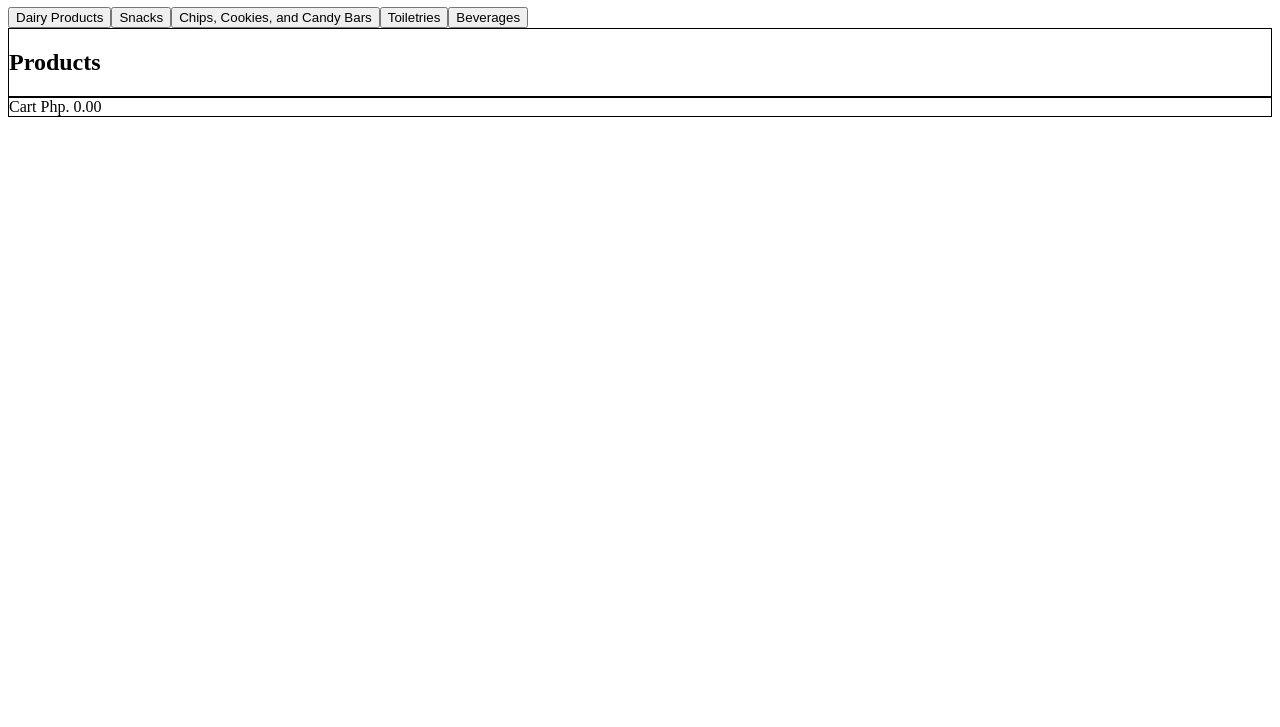
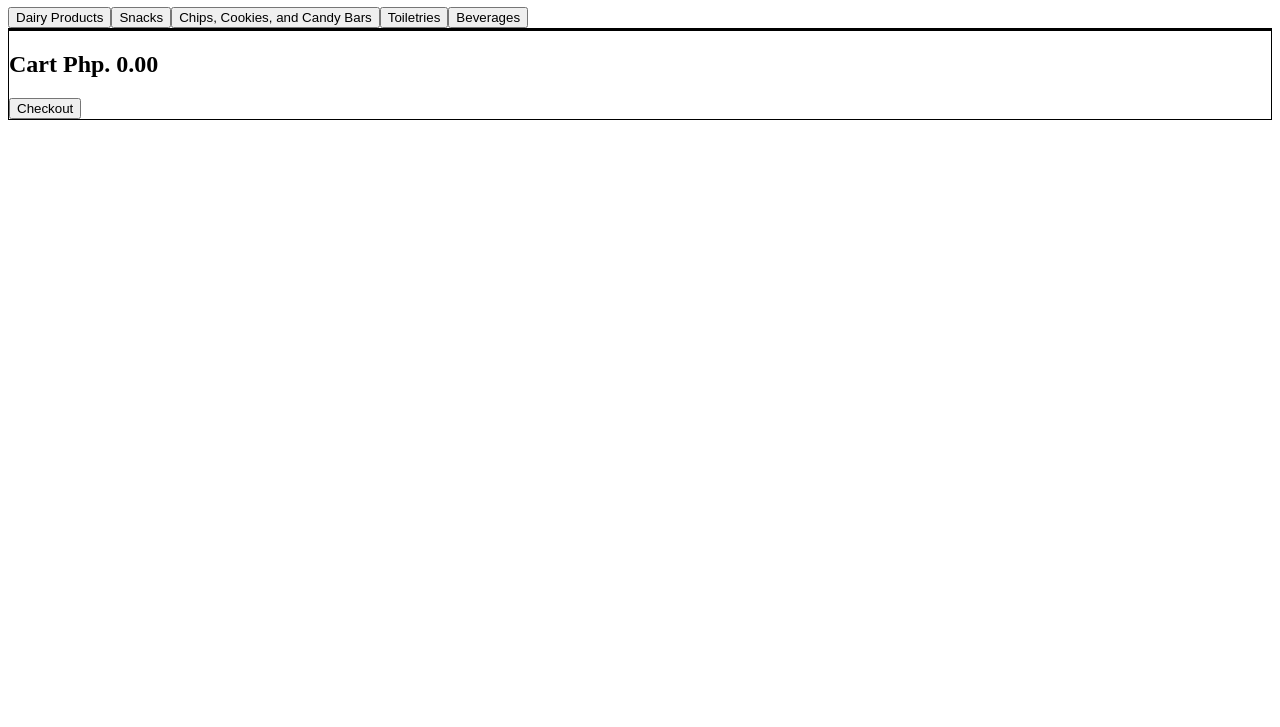
Before and after one commit to identor/ocs, a plain HTML site: page ocs.html in a window 1280 px wide. Shown: the part 73-800 px from the top of the page. Drawn offline with Linux system fonts and the light colour scheme.

Commit message:
Add clear.

```diff
--- a/ocs.html
+++ b/ocs.html
@@ -9,14 +9,12 @@
 
   <h1>My Online Store</h1>
   <section id="menu"></section>
-  <div class="bordered" id="product-view">
-    <h2>Products</h2>
-  </div>
-  <section class="bordered">
-    <span>Cart Php. <span id="cart-total-cost"></span></span>
+  <div class="bordered" id="product-view"></div>
+  <section id="cart" class="bordered">
+    <h2>Cart Php. <span id="cart-total-cost"></span></h2>
     <div id="cart-items">
-
     </div>
+    <button onclick="javascript: finishShopping()">Checkout</button>
   </section>
 
   <script type="text/javascript">
@@ -24,8 +22,17 @@
     const $cartItems = document.querySelector('#cart-items');
     const $productView = document.querySelector('#product-view');
     const $menu = document.querySelector('#menu');
+    const $cart = document.querySelector('#cart');
     const jsonUrl = 'res/data.json';
     var cartTotalCost = 0;
+
+    function finishShopping() {
+      cartTotalCoast = 0;
+      updateTotalCost();
+
+      showProducts([]);
+      $cartItems.innerHTML = 'Items will be delivered soon.';
+    }
 
     function updateTotalCost() {
       $cartTotalCost.innerHTML = parseFloat(cartTotalCost).toFixed(2);
@@ -61,7 +68,7 @@
       products.forEach(product => {
         var productDiv = document.createElement('div');
         productDiv.innerHTML = `
-          <h3>${product.description}</h3>
+          <h3>${product.description} - Php. ${parseFloat(product.price).toFixed(2)}</h3>
           <img src="${product.imageURL}">
         `;
 
```
